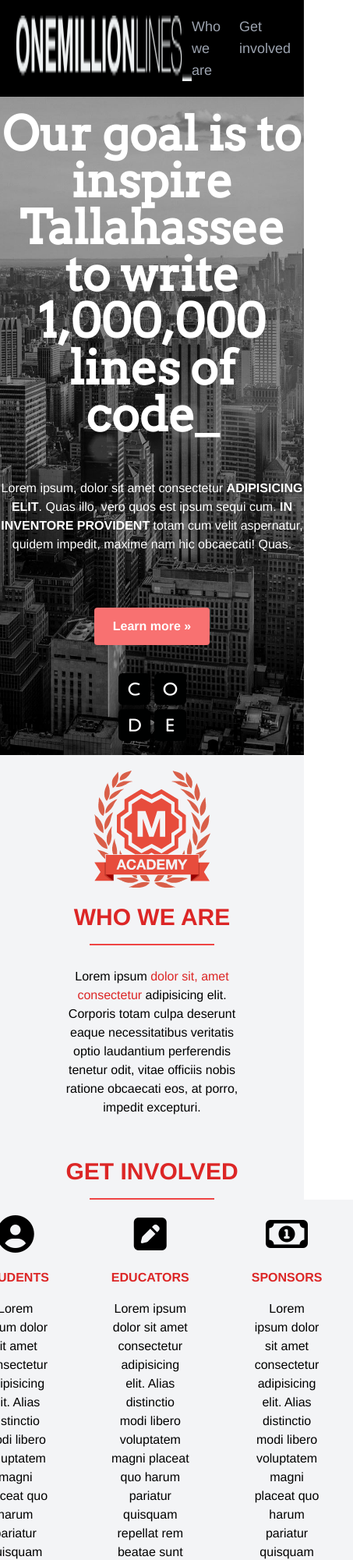
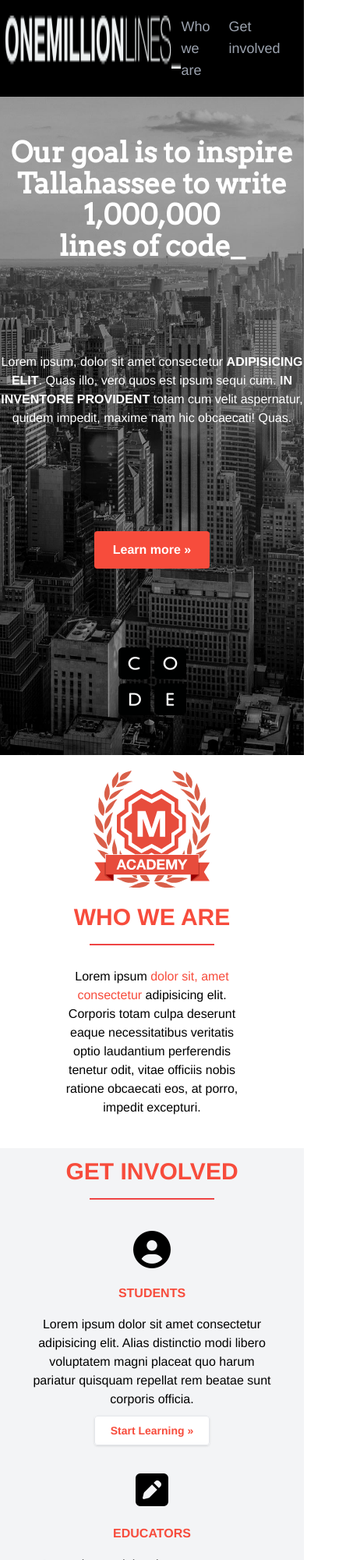
Before and after one commit to Gipsy1403/Projet-One-Million, a website: page index.html in a window 390 px wide. Shown: the top 2000 px of the page at 78% size, 453 px wide, since content can reach past the window. Drawn offline with Linux system fonts and the light colour scheme.

Commit message:
responsive débuté - reste burger

```diff
--- a/index.html
+++ b/index.html
@@ -8,60 +8,60 @@
 
       <title>One Million - Home</title>
 </head>
-<body class="font-helvetica">
+<body class="font-helvetica ">
       <header>
-            <nav class="bg-black flex justify-evenly p-5">
-                  <img src="assets/images/top-logo.png" alt="Logo OneMillion">
-                  <ul class="text-gray-400 text-lg flex justify-end">
-                        <li class="mr-6"><a class="text-white-500 hover:text-white-800" href="#who"></a>Who we are</li>
-                        <li class="mr-6"><a class="text-white-300 hover:text-white-800" href="#get"></a>Get involved</li>
+            <nav class="bg-black flex justify-center p-5 flex-row sm:justify-evenly">
+                  <img src="assets/images/top-logo.png" alt="Logo OneMillion" class="mb-4 sm:mb-0">
+                  <ul class="text-gray-400 text-lg flex justify-end sm:flex-row sm:justify-end">
+                        <li class="mr-6 sm:mb-0 sm:mr-6"><a href="#who"  class="hover:text-white transition-colors duration-300">Who we are</a></li>
+                        <li class="mr-6 sm:mb-0 sm:mr-6"><a class="hover:text-white transition-colors duration-300" href="#get">Get involved</a></li>
                   </ul>
             </nav>
             <div class="bg-cover bg-top h-screen flex flex-col justify-around items-center text-white"
        style="background-image: url('assets/images/hero-image.jpg');">
-                  <h1 class=" font-arvo font-bold text-center mb-4 text-6xl">Our goal is to inspire<span class="block">Tallahassee to write 1,000,000</span> lines of code_</h1>
+                  <h1 class=" font-arvo font-bold text-center mb-4  text-4xl sm:text-4xl lg:text-6xl ">Our goal is to inspire<span class="block">Tallahassee to write 1,000,000</span> lines of code_</h1>
                   <p class="text-center max-w-2xl mb-8">Lorem ipsum, dolor sit amet consectetur <span class="font-bold uppercase">adipisicing elit</span>. Quas illo, vero quos est ipsum sequi cum. <span class="font-bold uppercase">In inventore provident</span> totam cum velit aspernatur, quidem impedit, maxime nam hic obcaecati! Quas.</p>
-                  <a class=" font-bold px-6 py-3 bg-red-400 text-white rounded hover:bg-red-700 transition duration-300" href="#btn">Learn more »</a>
+                  <a class=" font-bold px-6 py-3 bg-[rgb(247,76,60)] text-white rounded hover:bg-red-700 transition duration-300" href="#btn">Learn more »</a>
             <div>
                   <img  src="assets/images/code.png" alt="logo who we are">
             </div>
       </header>
       <main >
 
-            <section class="flex flex-col justify-center items-center bg-gray-100 ">
+            <section class="flex flex-col justify-center items-center ">
                   <div class="flex justify-center m-5"><img src="assets/images/academy-brand-med.png" alt="logo who we are"></div>
-                  <h2 class=" text-red-600 uppercase font-bold text-center text-3xl ">Who we are</h2>
+                  <h2 class=" text-[rgb(247,76,60)] uppercase font-bold text-center text-3xl ">Who we are</h2>
                   <div class="border border-red-500 border-solid w-40 mt-4 "></div>
-                  <p class="text-center ml-20 mr-20 mb-10 mt-7 ">Lorem ipsum <span class="text-red-600">dolor sit, amet consectetur </span>adipisicing elit. Corporis totam culpa deserunt eaque necessitatibus veritatis optio laudantium perferendis tenetur odit, vitae officiis nobis ratione obcaecati eos, at porro, impedit excepturi.</p>
+                  <p class="text-center ml-20 mr-20 mb-10 mt-7 ">Lorem ipsum <span class= "text-[rgb(247,76,60)]">dolor sit, amet consectetur </span>adipisicing elit. Corporis totam culpa deserunt eaque necessitatibus veritatis optio laudantium perferendis tenetur odit, vitae officiis nobis ratione obcaecati eos, at porro, impedit excepturi.</p>
             </section>
-            <section class="flex flex-col justify-center items-center bg-gray-100 ">
-                  <h2 class=" pt-3 text-red-600 uppercase font-bold text-center text-3xl">Get Involved</h2>
+            <section class="flex flex-col justify-center items-center bg-gray-100">
+                  <h2 class=" pt-3 text-[rgb(247,76,60)] uppercase font-bold text-center text-3xl">Get Involved</h2>
                   <div class="border border-red-500 border-solid w-40 mt-4 "></div>
-                  <div class="flex pb-5 bg-gray-100 text-center justify-between">
+                  <div class="flex pb-5 bg-gray-100 text-center justify-between  flex-wrap md:flex-wrap lg:flex-col">
                         <div class="mr-10 ml-10">
-                              <i class="fa-solid fa-circle-user text-5xl mb-5 mt-5 "></i>
-                              <h2 class="mb-4 text-red-600 uppercase font-bold text-center">Students</h2>
-                              <p class="mb-4">Lorem ipsum dolor sit amet consectetur adipisicing elit. Alias distinctio modi libero voluptatem magni placeat quo harum pariatur quisquam repellat rem beatae sunt corporis officia.</p>
-                              <a class=" font-bold px-5 py-2.5 bg-white text-sm border border-solid border-black-600  shadow text-red-600 rounded hover:bg-red-200 transition duration-300" href="#btn">Start Learning »</a>
+                              <i class="fa-solid fa-circle-user text-5xl mb-5 mt-10 md:mt-10 "></i>
+                              <h2 class="mb-4 text-[rgb(247,76,60)] uppercase font-bold text-center">Students</h2>
+                              <p class="mb-4 ">Lorem ipsum dolor sit amet consectetur adipisicing elit. Alias distinctio modi libero voluptatem magni placeat quo harum pariatur quisquam repellat rem beatae sunt corporis officia.</p>
+                              <a class=" font-bold px-5 py-2.5 bg-white text-sm border border-solid border-black-600  shadow text-[rgb(247,76,60)] rounded hover:bg-red-200 transition duration-300" href="#btn">Start Learning »</a>
                         </div>
                         <div class="mr-10 ml-10">
-                              <i class="fa-solid fa-square-pen text-5xl mb-5 mt-5"></i>
-                              <h2 class=" mb-4 text-red-600 uppercase font-bold text-center">Educators</h2>
+                              <i class="fa-solid fa-square-pen text-5xl mb-5 mt-10 md:mt-10"></i>
+                              <h2 class=" mb-4 text-[rgb(247,76,60)] uppercase font-bold text-center">Educators</h2>
                               <p class="mb-4">Lorem ipsum dolor sit amet consectetur adipisicing elit. Alias distinctio modi libero voluptatem magni placeat quo harum pariatur quisquam repellat rem beatae sunt corporis officia.</p>
-                              <a class=" font-bold px-5 py-2.5 bg-white text-sm border border-solid border-black-600  shadow text-red-600 rounded hover:bg-red-200 transition duration-300" href="#btn">Join The Initiative »</a>
+                              <a class=" font-bold px-5 py-2.5 bg-white text-sm border border-solid border-black-600  shadow text-[rgb(247,76,60)] rounded hover:bg-red-200 transition duration-300" href="#btn">Join The Initiative »</a>
                         </div>
                         <div class="mr-10 ml-10">
-                              <i class="fa-regular fa-money-bill-1 text-5xl mb-5 mt-5"></i>
-                              <h2 class="mb-4 text-red-600 uppercase font-bold text-center">Sponsors</h2>
+                              <i class="fa-regular fa-money-bill-1 text-5xl mb-5 mt-10 md:mt-10"></i>
+                              <h2 class="mb-4 text-[rgb(247,76,60)] uppercase font-bold text-center">Sponsors</h2>
                               <p class="mb-4">Lorem ipsum dolor sit amet consectetur adipisicing elit. Alias distinctio modi libero voluptatem magni placeat quo harum pariatur quisquam repellat rem beatae sunt corporis officia.</p>
-                              <a class=" font-bold px-5 py-2.5 bg-white text-sm border border-solid border-black-600  shadow text-red-600 rounded hover:bg-red-200 transition duration-300"href="#btn">Give Support »</a>
+                              <a class=" font-bold px-5 py-2.5 bg-white text-sm border border-solid border-black-600  shadow text-[rgb(247,76,60)] rounded hover:bg-red-200 transition duration-300"href="#btn">Give Support »</a>
                         </div>
                   </div>
             </section>
       </main>
-      <footer class="flex justify-around bg-red-600 pt-20">
-            <img class="h-10" src="assets/images/one-million-bottom-brand.png" alt="Logo One Million">
-            <div class="text-end p-5 text-4xl"><i class="fa-solid fa-circle-arrow-up"></i></div>
+      <footer class="flex justify-evenly bg-[rgb(247,76,60)] pt-20 pb-10">
+            <img class="h-10 pl-10" src="assets/images/one-million-bottom-brand.png" alt="Logo One Million">
+            <div class="text-4xl"><i class="fa-solid fa-circle-arrow-up"></i></div>
       </footer>
 
 
```
Also changed, not shown: dist/styles.css.
